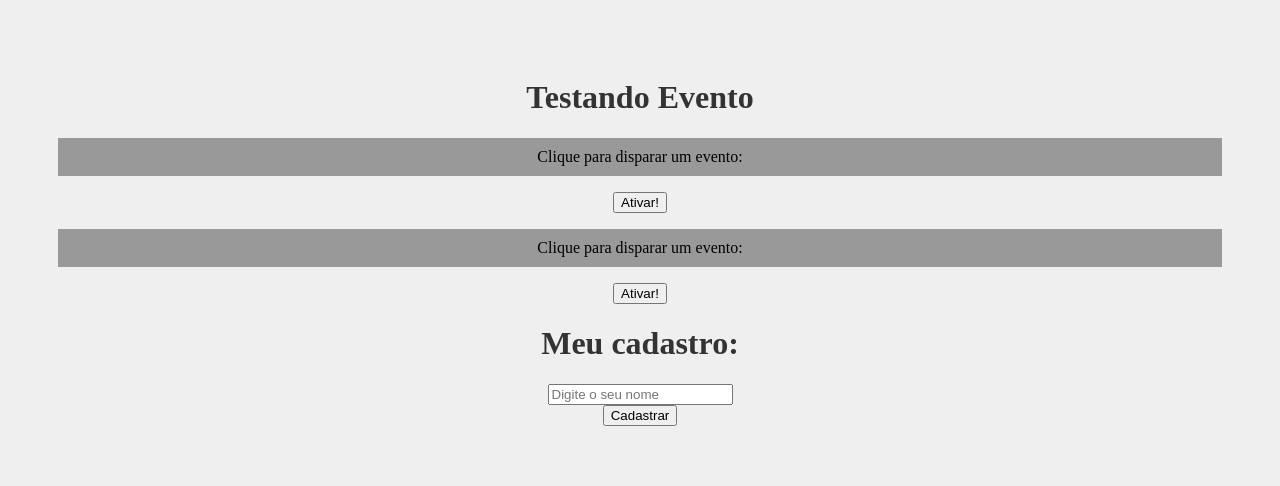
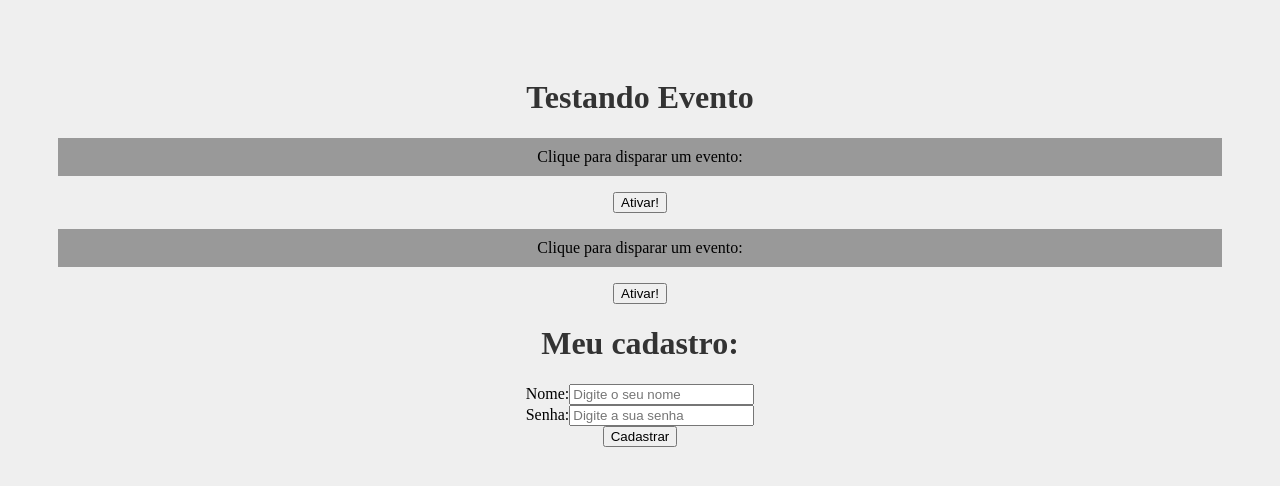
Before and after one commit to valdijr-web/estudo-react, a React (Create React App) app: page / in a window 1280 px wide. Shown: the top 486 px of the page. Built offline with nearby package versions, Linux system fonts and the light colour scheme.

Commit message:
hook useState na prática - aula 10

```diff
--- a/src/components/Form.js
+++ b/src/components/Form.js
@@ -1,15 +1,37 @@
+import { useState } from "react";
 function Form(){
 
     function cadastrarUsuario(e){
         e.preventDefault();
-        console.log("Cadastrou Usuário"+e.data);
+        console.log(name);
+        console.log(`Usuário ${name} foi cadastrado com a senha: ${password}`);
     }
+
+    const [name, setName] = useState();
+    const [password, setPassword] = useState();
     return(
         <div>
             <h1>Meu cadastro:</h1>
             <form onSubmit={cadastrarUsuario}>
                 <div>
-                    <input type="text" placeholder="Digite o seu nome"></input>
+                    <label htmlFor="name">Nome:</label>
+                    <input
+                        type="text"
+                        id="name"
+                        name="name"
+                        placeholder="Digite o seu nome"
+                        onChange={(e) => setName(e.target.value)}
+                    />
+                </div>
+                <div>
+                    <label htmlFor="password">Senha:</label>
+                    <input
+                        type="password"
+                        id="password"
+                        name="password"
+                        placeholder="Digite a sua senha"
+                        onChange={(e) => setPassword(e.target.value)}
+                    />
                 </div>
                 <div>
                     <input type="submit" value="Cadastrar"/>
```
